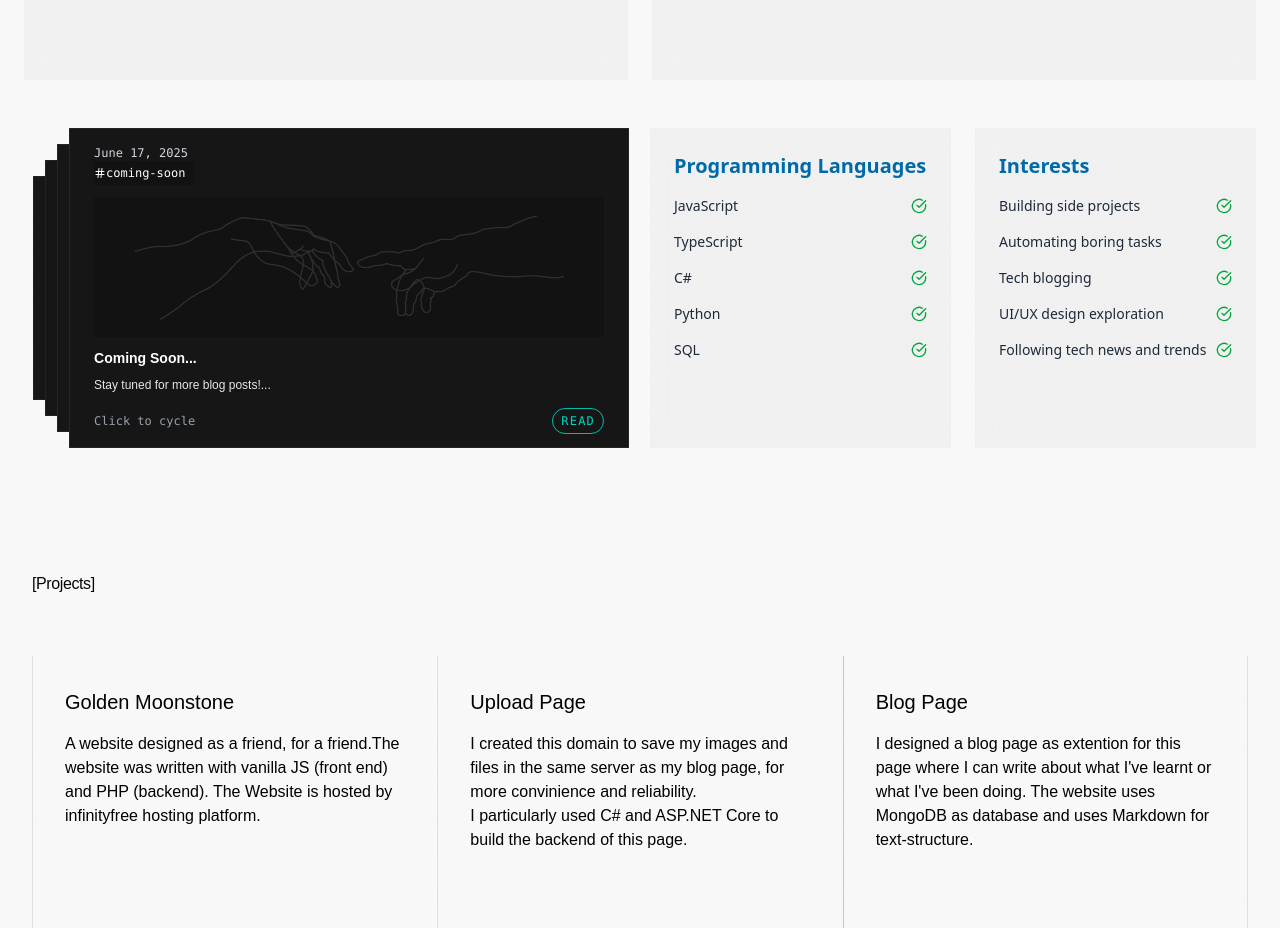
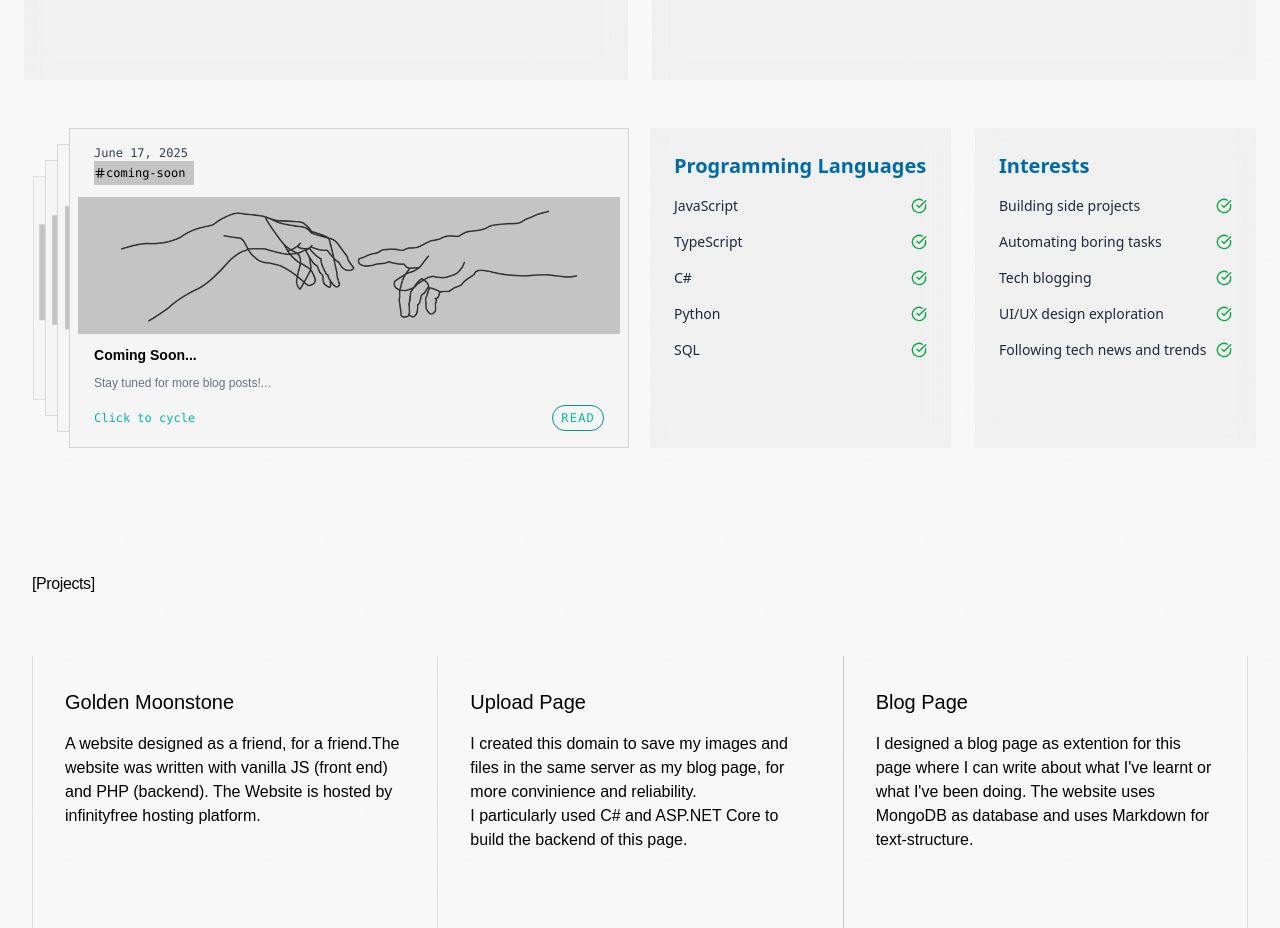
Before and after one commit to RealSinaSnp/sinasnp-com, a Next.js app: page / in a window 1280 px wide. Shown: the part 1200-2128 px from the top of the page. Built offline with nearby package versions, Linux system fonts and the light colour scheme; no server answers; the database is empty; grey boxes are pictures that could not be loaded.

Commit message:
[deploy] stackedCards theme fix

```diff
--- a/components/StackedCards.tsx
+++ b/components/StackedCards.tsx
@@ -3,20 +3,23 @@
 
 import { useState, useEffect } from "react";
 import Image from "next/image";
-import { Hash } from 'lucide-react';
+import { Hash } from "lucide-react";
 import { Post } from "@/lib/types";
+import { useTheme } from "next-themes";
 
 export default function StackedCards() {
   const [posts, setPosts] = useState<Post[]>([]);
   const [loading, setLoading] = useState(true);
   const [cardOrder, setCardOrder] = useState([0, 1, 2, 3]);
-  const [imgErrors, setImgErrors] = useState<{[key: number]: boolean}>({});
+  const [imgErrors, setImgErrors] = useState<{ [key: number]: boolean }>({});
+  const { theme } = useTheme();
+  const isDark = theme === "dark";
 
   // Fetch posts on client side
   useEffect(() => {
     async function fetchPosts() {
       try {
-        const res = await fetch('/api/posts?limit=4');
+        const res = await fetch("/api/posts?limit=4");
         if (!res.ok) throw new Error("Failed to fetch posts");
         const fetchedPosts = await res.json();
 
@@ -30,7 +33,7 @@ export default function StackedCards() {
             description: "More content coming soon",
             content: "Stay tuned for more blog posts!",
             createdAt: new Date(),
-            tags: ["coming-soon"]
+            tags: ["coming-soon"],
           });
         }
 
@@ -46,7 +49,7 @@ export default function StackedCards() {
             description: "Please try again later",
             content: "There was an error loading the blog posts.",
             createdAt: new Date(),
-            tags: ["error"]
+            tags: ["error"],
           },
           {
             _id: "error-2",
@@ -55,7 +58,7 @@ export default function StackedCards() {
             description: "More content coming soon",
             content: "Stay tuned for more blog posts!",
             createdAt: new Date(),
-            tags: ["coming-soon"]
+            tags: ["coming-soon"],
           },
           {
             _id: "error-3",
@@ -64,7 +67,7 @@ export default function StackedCards() {
             description: "More content coming soon",
             content: "Stay tuned for more blog posts!",
             createdAt: new Date(),
-            tags: ["coming-soon"]
+            tags: ["coming-soon"],
           },
           {
             _id: "error-4",
@@ -73,8 +76,8 @@ export default function StackedCards() {
             description: "More content coming soon",
             content: "Stay tuned for more blog posts!",
             createdAt: new Date(),
-            tags: ["coming-soon"]
-          }
+            tags: ["coming-soon"],
+          },
         ]);
       } finally {
         setLoading(false);
@@ -85,7 +88,7 @@ export default function StackedCards() {
   }, []);
 
   const handleCardClick = () => {
-    setCardOrder(prev => {
+    setCardOrder((prev) => {
       const newOrder = [...prev];
       const frontCard = newOrder.shift();
       newOrder.push(frontCard!);
@@ -94,7 +97,7 @@ export default function StackedCards() {
   };
 
   const handleImageError = (index: number) => {
-    setImgErrors(prev => ({ ...prev, [index]: true }));
+    setImgErrors((prev) => ({ ...prev, [index]: true }));
   };
 
   const getCardStyle = (position: number) => {
@@ -108,16 +111,9 @@ export default function StackedCards() {
     return {
       transform: `translateX(${transforms[position].x}px) scale(${transforms[position].scale})`,
       zIndex: transforms[position].zIndex,
-      transition: 'all 0.3s ease-in-out',
+      transition: "all 0.3s ease-in-out",
     };
   };
-
-  const cardColors = [
-      { bg: "bg-gradient-to-br from-gray-700 to-gray-500", border: "border-neutral-800" },
-      { bg: "bg-gradient-to-bl from-gray-700 to-gray-500", border: "border-neutral-800" },
-      { bg: "bg-gradient-to-br from-gray-700 to-gray-500", border: "border-neutral-800" },
-      { bg: "bg-gradient-to-bl from-gray-700 to-gray-500", border: "border-neutral-800" },
-  ];
 
   if (loading) {
     return (
@@ -128,51 +124,73 @@ export default function StackedCards() {
   }
 
   return (
-    <section  id="blog-showcase">
-
+    <section id="blog-showcase">
       <div className="flex justify-center">
         <div className="relative w-140 min-h-[320px] left-2 md:left-6">
           {cardOrder.map((postIndex, position) => {
             const post = posts[postIndex];
-            const colors = cardColors[postIndex];
-            const formattedDate = new Date(post.createdAt).toLocaleDateString(undefined, {
+            const formattedDate = new Date(post.createdAt).toLocaleDateString(
+              undefined,
+              {
                 year: "numeric",
                 month: "long",
                 day: "numeric",
-            });
-            const imageSrc = !imgErrors[postIndex] && post.imageUrl ? post.imageUrl : "/img/placeholder1.png";
+              }
+            );
+            const imageSrc =
+              !imgErrors[postIndex] && post.imageUrl
+                ? post.imageUrl
+                : "/img/placeholder1.png";
 
             return (
               <div
                 key={post._id}
-                className={`absolute inset-0 bg-[#161616]  border ${colors.border} cursor-pointer overflow-hidden px-2`}
+                className={`absolute inset-0 ${
+                  isDark
+                    ? "bg-neutral-900 border-neutral-700 text-white"
+                    : "bg-neutral-100 border-neutral-300 text-black"
+                } border cursor-pointer overflow-hidden px-2`}
                 style={getCardStyle(position)}
                 onClick={handleCardClick}
               >
-                <div className="h-full flex flex-col text-white relative">
+                <div className="h-full flex flex-col  relative">
                   {/* Header with Date */}
                   <div className="p-4 pb-3">
-                    <p className="text-xs font-mono text-gray-300">{formattedDate}</p>
+                    <p
+                      className={`text-xs font-mono ${
+                        isDark ? "text-gray-300" : "text-gray-700"
+                      }`}
+                    >
+                      {formattedDate}
+                    </p>
 
                     {/* Tags */}
                     {post.tags && post.tags.length > 0 && (
                       <div className="flex flex-wrap">
                         {post.tags.slice(0, 2).map((tag, index) => (
-                          <span key={index} className="inline-flex items-center text-xs font-mono bg-black/20 pr-2 py-1">
-                            <Hash className="w-3 h-3"/>
+                          <span
+                            key={index}
+                            className="inline-flex items-center text-xs font-mono bg-black/20 pr-2 py-1"
+                          >
+                            <Hash className="w-3 h-3" />
                             {tag}
                           </span>
                         ))}
                         {post.tags.length > 2 && (
-                          <span className="text-xs font-mono text-gray-300">+{post.tags.length - 2}</span>
+                          <span
+                            className={`text-xs font-mono ${
+                              isDark ? "text-gray-300" : "text-gray-700"
+                            }`}
+                          >
+                            +{post.tags.length - 2}
+                          </span>
                         )}
                       </div>
                     )}
                   </div>
 
                   {/* Image Section */}
-                  <div className="flex-1 px-4">
-                    <div className="w-full h-35 overflow-hidden bg-black/20  mb-3">
+                  <div className="w-full h-35 overflow-hidden bg-black/20 mb-3">
                     <Image
                       src={imageSrc}
                       onError={() => handleImageError(postIndex)}
@@ -182,14 +200,14 @@ export default function StackedCards() {
                       height={96}
                     />
                   </div>
-
+                  <div className="flex-1 px-4">
                     {/* Title and Content */}
                     <div className="space-y-2">
                       <h3 className="text-sm font-semibold leading-snug line-clamp-2">
                         {post.title}
                       </h3>
                       {post.content && (
-                        <p className="text-gray-200 text-xs leading-relaxed line-clamp-2">
+                        <p className="text-gray-500 text-xs leading-relaxed line-clamp-2">
                           {post.content.slice(0, 80)}...
                         </p>
                       )}
@@ -199,16 +217,16 @@ export default function StackedCards() {
                   {/* Footer with Read Button */}
                   <div className="p-4 pt-3 mt-auto">
                     <div className="flex justify-between items-center">
-                      <span className="text-xs font-mono text-gray-400">Click to cycle</span>
+                      <span className="text-xs font-mono text-teal-500">
+                        Click to cycle
+                      </span>
                       <button
-                        className="px-2 py-1 border text-xs uppercase font-mono tracking-widest rounded-full bg-transparent text-teal-400 border-teal-500 hover:shadow-[0_0_10px_rgba(20,184,166,0.7)] transition-all duration-300"
+                        className="px-2 py-1 border text-xs uppercase font-mono tracking-widest rounded-full bg-transparent text-teal-500 border-teal-600 hover:shadow-[0_0_10px_rgba(20,184,166,0.7)] transition-all duration-300"
                         onClick={(e) => {
                           e.stopPropagation();
                           if (post.slug !== "#") {
-                            window.open(`/blog/${post.slug}`, '_blank');
-                          }
-                        }}
-                      >
+                            window.open(`/blog/${post.slug}`, "_blank");
+                          }}}>
                         Read
                       </button>
                     </div>
```
Lines whose indentation alone changed are shown as unchanged.
